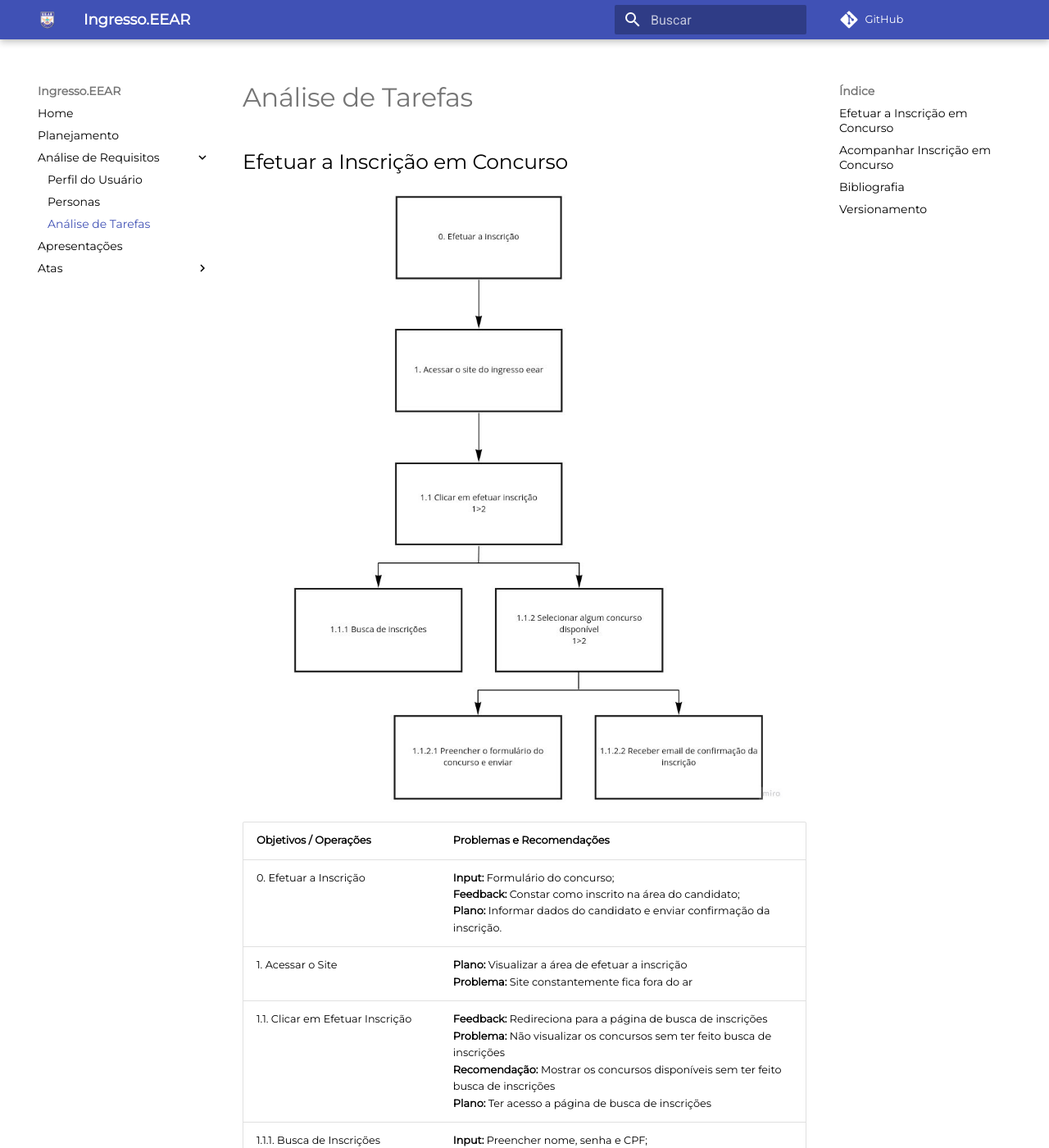
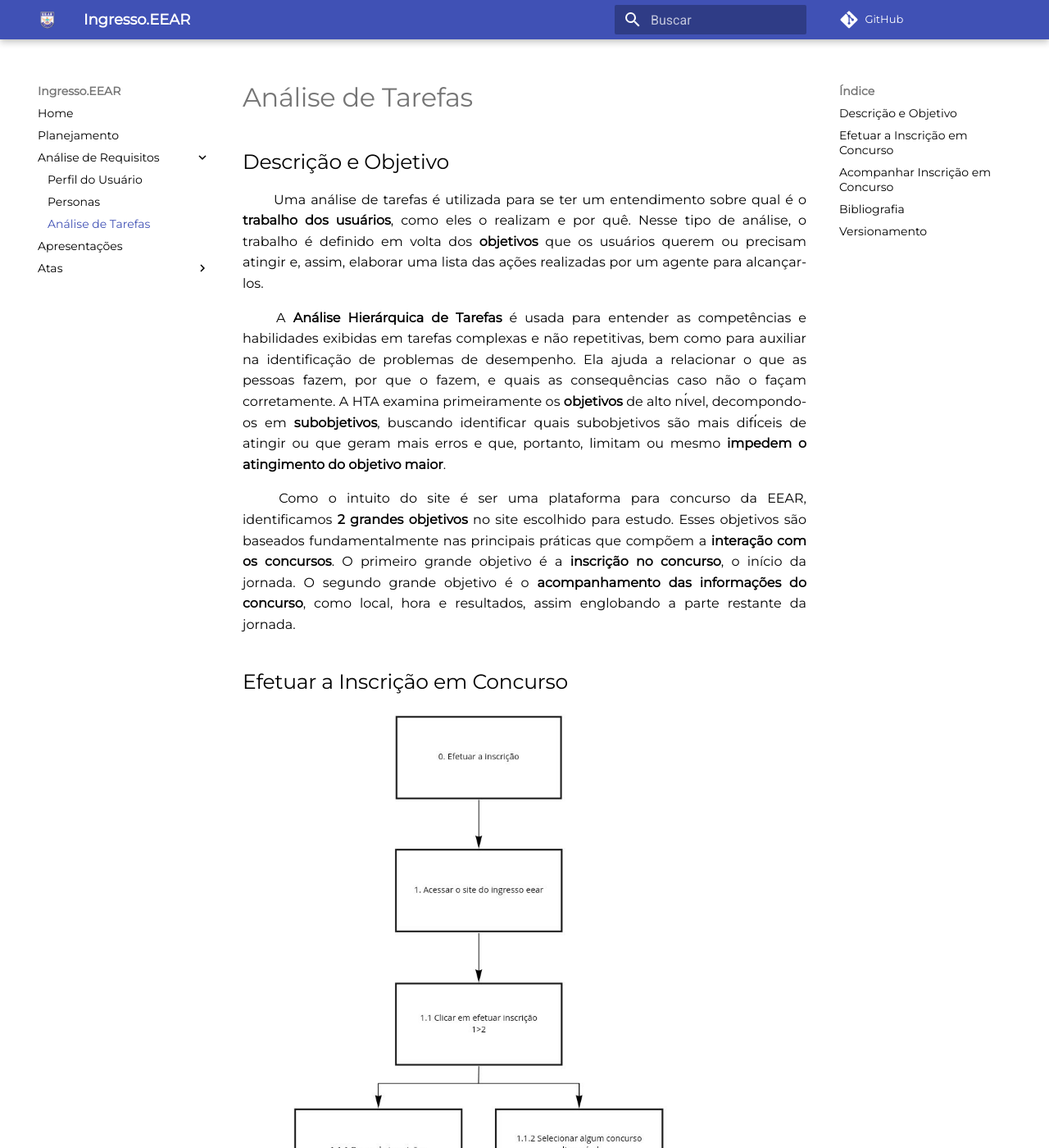
Before and after one commit to CarlosZoft/2020.2-Ingresso.eear, an MkDocs documentation site: the page built from docs/analise-de-requisitos/analise-de-tarefas.md, in a window 1280 px wide and 1400 px high. Shown: the whole window at 82% size. Built offline with MkDocs 1.6.1 and Material for MkDocs 9.7.7, drawn with Linux system fonts in a browser that asks for light colours; comment, search, counter and statistics services are not loaded; some of the changed text lies outside the part shown.

Commit message:
(#19) Inserindo Descrição e Objetivo e ajustando pontos das Análises
Co-authored-by: Daniel Barcelos <danielbarcelos.7@hotmail.com>

```diff
--- a/docs/analise-de-requisitos/analise-de-tarefas.md
+++ b/docs/analise-de-requisitos/analise-de-tarefas.md
@@ -1,3 +1,19 @@
+## Descrição e Objetivo
+
+<p style="text-align: justify;">&emsp;&emsp;
+Uma análise de tarefas é utilizada para se ter um entendimento sobre qual é o <strong>trabalho dos usuários</strong>, como
+eles o realizam e por quê. Nesse tipo de análise, o trabalho é definido em volta dos <strong>objetivos</strong> que os
+usuários querem ou precisam atingir e, assim, elaborar uma lista das ações realizadas por um agente para alcançar-los.
+</p>
+
+<p style="text-align: justify;">&emsp;&emsp;
+A <strong>Análise Hierárquica de Tarefas</strong> é usada para entender as competências e habilidades exibidas em tarefas complexas e não repetitivas, bem como para auxiliar na identificação de problemas de desempenho. Ela ajuda a relacionar o que as pessoas fazem, por que o fazem, e quais as consequências caso não o façam corretamente. A HTA examina primeiramente os <strong>objetivos</strong> de alto nı́vel, decompondo-os em <strong>subobjetivos</strong>, buscando identificar quais subobjetivos são mais difı́ceis de atingir ou que geram mais erros e que, portanto, limitam ou mesmo <strong>impedem o atingimento do objetivo maior</strong>.
+</p>
+
+<p style="text-align: justify;">&emsp;&emsp;
+Como o intuito do site é ser uma plataforma para concurso da EEAR, identificamos <strong> 2 grandes objetivos</strong> no site escolhido para estudo. Esses objetivos são baseados fundamentalmente nas principais práticas que compõem a <strong>interação com os concursos</strong>. O primeiro grande objetivo é a <strong>inscrição no concurso</strong>, o início da jornada. O segundo grande objetivo é o <strong>acompanhamento das informações do concurso</strong>, como local, hora e resultados, assim englobando a parte restante da jornada.
+</p>
+
 ## Efetuar a Inscrição em Concurso
 
 <div align="center">
@@ -7,12 +23,12 @@
 | **Objetivos / Operações** | **Problemas e Recomendações** |
 | --- | --- |
 | 0. Efetuar a Inscrição | <strong>Input: </strong>Formulário do concurso; <br> <strong>Feedback: </strong>Constar como inscrito na área do candidato; <br> <strong>Plano: </strong>Informar dados do candidato e enviar confirmação da inscrição. |
-| 1. Acessar o Site | <strong>Plano:</strong> Visualizar a área de efetuar a inscrição <br> <strong>Problema: </strong>Site constantemente fica fora do ar|
-| 1.1. Clicar em Efetuar Inscrição |  <strong>Feedback: </strong> Redireciona para a página de busca de inscrições <br> <strong>Problema: </strong> Não visualizar os concursos sem ter feito busca de inscrições <br> <strong>Recomendação: </strong> Mostrar os concursos disponíveis sem ter feito busca de inscrições <br> <strong>Plano: </strong>Ter acesso a página de busca de inscrições|
-| 1.1.1. Busca de Inscrições | <strong>Input:</strong> Preencher nome, senha e CPF; <br> <strong>Feedback:</strong> Redirecionar para a página do candidato; <br> <strong>Plano: </strong> Acesso aos concursos <br> <strong>Problema: </strong> A página dá a entender que é um login, mas é uma busca de inscrições com os inputs informados. |
-| 1.1.2. Clicar em Algum Concurso Disponível |  |
-| 1.1.2.1. Preencher o Formulário do Concurso e Enviar | <strong>Input: </strong> Preencher os campos do formulário <br> <strong>Plano: </strong> Finalizar inscrição no concurso |
-| 1.1.2.2. Receber email de confirmação no concurso |  |
+| 1. Acessar o Site | <strong>Plano:</strong> Acessar a área de efetuar a inscrição; <br> <strong>Problema: </strong>Site constantemente fica fora do ar. |
+| 1.1. Clicar em Efetuar Inscrição |  <strong>Feedback: </strong> Redireciona para a página de busca de inscrições; <br> <strong>Problema: </strong> Não visualizar os concursos sem ter feito busca de inscrições; <br> <strong>Recomendação: </strong> Mostrar os concursos disponíveis sem ter feito busca de inscrições; <br> <strong>Plano: </strong>Ter acesso a página de busca de inscrições. |
+| 1.1.1. Busca de Inscrições | <strong>Input:</strong> Preencher nome, senha e CPF; <br> <strong>Feedback:</strong> Redirecionar para a página do candidato; <br> <strong>Plano: </strong> Acesso aos concursos; <br> <strong>Problema: </strong> A página dá a entender que é um login, mas é uma busca de inscrições com os inputs informados; <br> <strong>Recomendação: </strong>Página deveria deixar mais explícito e intuitivo o caminho que será percorrido, o resultado da tarefa atual e das subsequentes. |
+| 1.1.2. Clicar em Algum Concurso Disponível | <strong>Plano: </strong> Ter acessos ao formulário de inscrição; <br> <strong>Feedback:</strong> Redirecionar para o formulário do Concurso. <br> |
+| 1.1.2.1. Preencher o Formulário do Concurso e Enviar | <strong>Input: </strong> Preencher campos do formulário; <br> <strong>Plano: </strong> Finalizar inscrição no concurso. |
+| 1.1.2.2. Receber email de confirmação no concurso | <strong>Plano : </strong> Obter confirmação da inscrição do concurso; <br>  <strong>Problema: </strong>Email não vem informações como local de prova e horário. |
 
 
 ## Acompanhar Inscrição em Concurso
```
